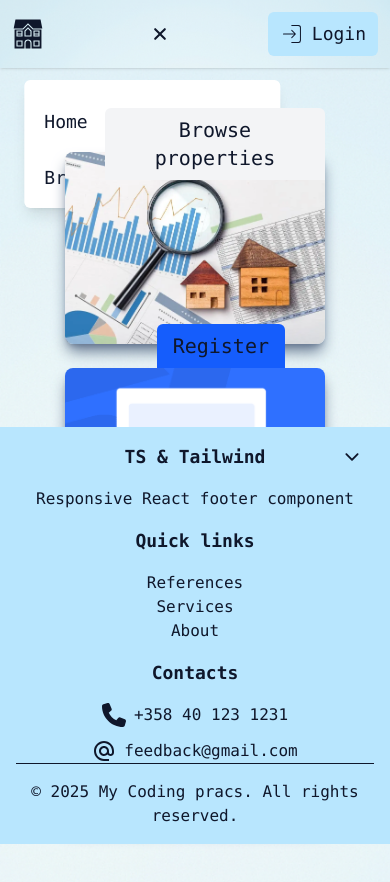
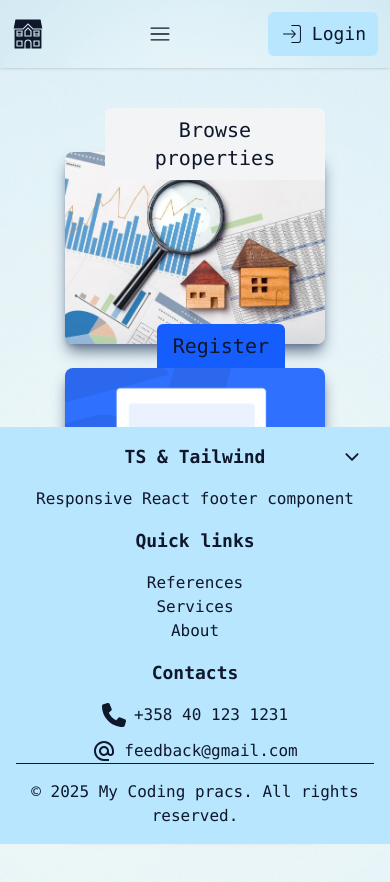
Before and after one commit to olliuhlbeck/sky-listings, a React (Vite) app in the folder frontend/: page / in a window 390 px wide. Shown: the top 882 px of the page. Built offline with nearby package versions, Linux system fonts and the light colour scheme.

Commit message:
edit z to make hamburger menu pop up be always on top

```diff
--- a/frontend/src/App.tsx
+++ b/frontend/src/App.tsx
@@ -6,7 +6,8 @@ import Footer from '../src/components/FooterComponents/Footer';
 
 const App = () => {
   const [footerVisible, setFooterVisible] = useState<boolean>(true);
-  const [isHamburgerMenuOpen, setIsHamburgerMenuOpen] = useState<boolean>(true);
+  const [isHamburgerMenuOpen, setIsHamburgerMenuOpen] =
+    useState<boolean>(false);
   return (
     <div
       className={`flex flex-col w-full min-h-screen text-center font-mono bg-cover bg-center bg-[url('./assets/background.png')] text-slate-900`}
--- a/frontend/src/components/HeaderComponents/HeaderContainer.tsx
+++ b/frontend/src/components/HeaderComponents/HeaderContainer.tsx
@@ -52,7 +52,7 @@ const HeaderContainer = ({
 
   return (
     <header
-      className={`fixed top-0 left-0 w-full bg-cover bg-top bg-[url('./assets/background.png')] shadow-sm`}
+      className={`fixed top-0 left-0 w-full bg-cover bg-top bg-[url('./assets/background.png')] shadow-sm z-30`}
     >
       <div className='container mx-auto flex items-center justify-between p-3'>
         <Link className='flex space-x-2 text-slate-900' to={link}>
@@ -81,7 +81,7 @@ const HeaderContainer = ({
         {isHamburgerMenuOpen && (
           <div
             ref={popupRef}
-            className='absolute top-20 right-1/2 md:left-1/2 transform translate-x-1/3 md:-translate-x-1/3 w-64 bg-white shadow-lg rounded-md p-2 xl:hidden'
+            className='absolute z-50 top-20 right-1/2 md:left-1/2 transform translate-x-1/3 md:-translate-x-1/3 w-64 bg-white shadow-lg rounded-md p-2 xl:hidden'
           >
             {navigationLinks
               .filter((link) => link.authOnly === 'no' || user !== null)
```
